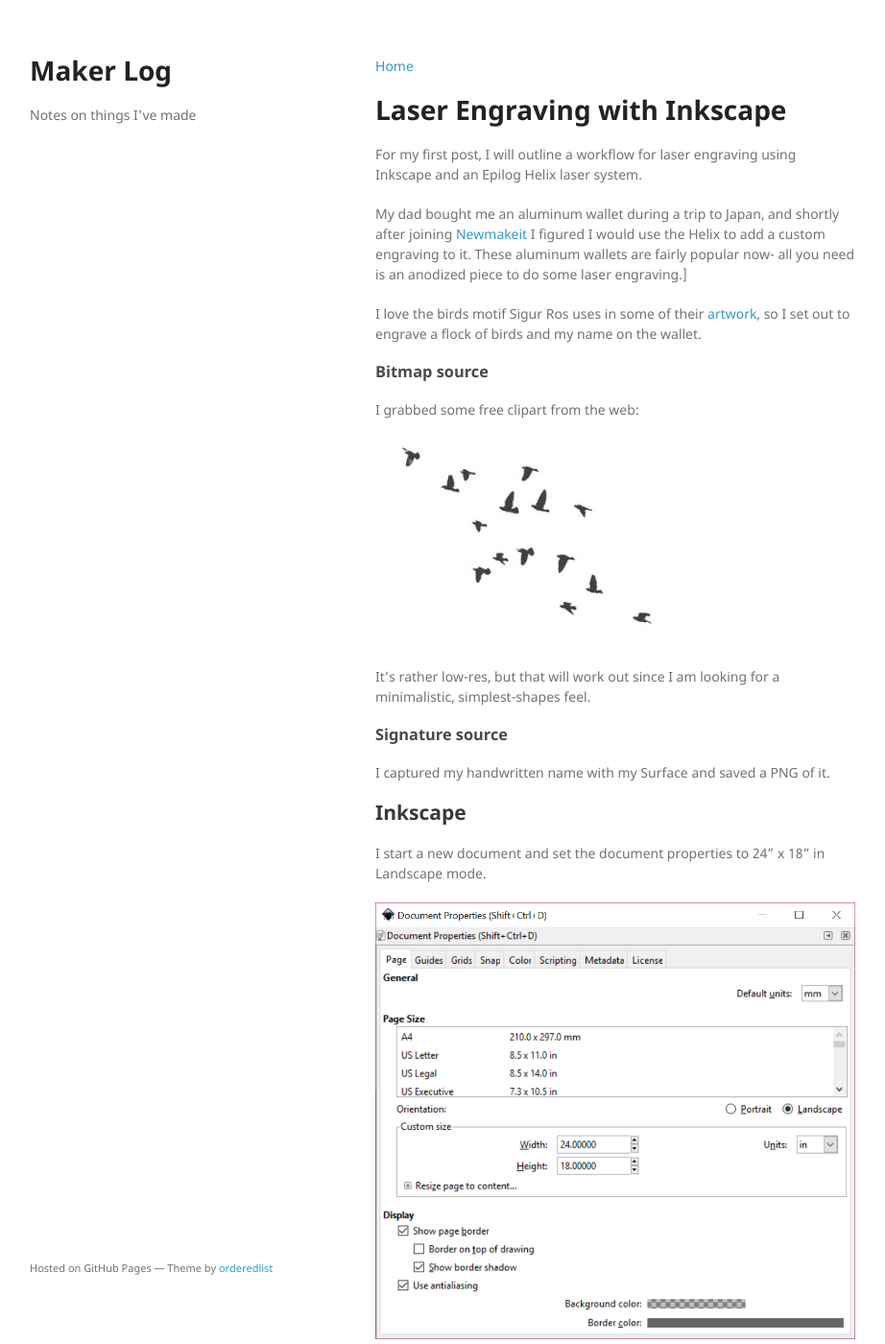
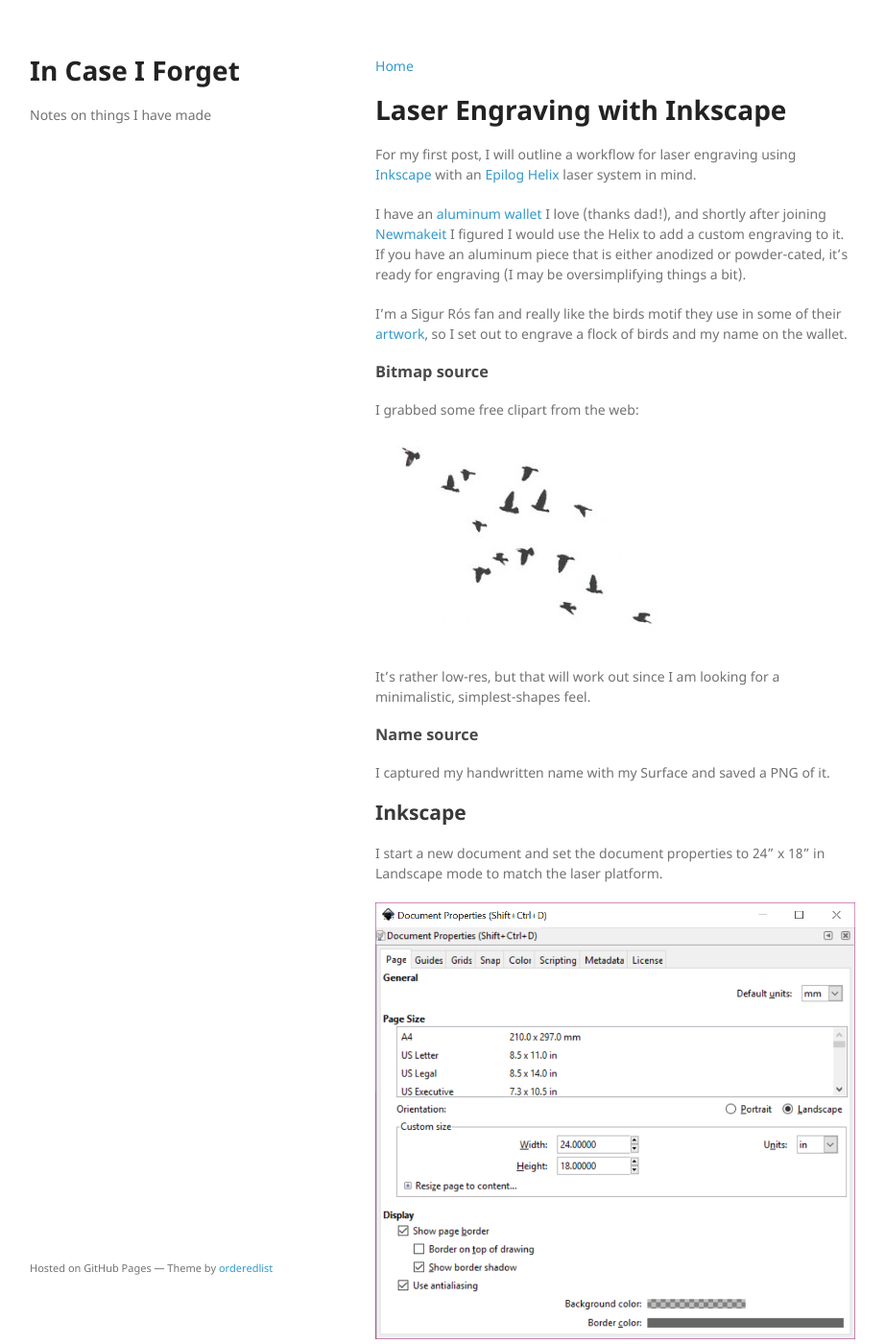
Before and after one commit to dasanchez/dasanchez.github.io, a Jekyll site: the page built from posts/01_LE_Inkscape.md, in a window 1280 px wide and 1400 px high. Shown: the whole window at 96% size, without its empty margins (179-1101 px from the left). Built offline with Jekyll 4.4.1, drawn with Linux system fonts in a browser that asks for light colours; some of the changed text lies outside the part shown.

Commit message:
Updated 1st post, About page

```diff
--- a/_config.yml
+++ b/_config.yml
@@ -1,5 +1,5 @@
-title: Maker Log
-description: Notes on things I've made
+title: In Case I Forget
+description: Notes on things I have made
 #show_downloads: true
 google_analytics:
 theme:
--- a/posts/01_LE_Inkscape.md
+++ b/posts/01_LE_Inkscape.md
@@ -5,11 +5,11 @@ layout: default
 
 # Laser Engraving with Inkscape
 
-For my first post, I will outline a workflow for laser engraving using Inkscape and an Epilog Helix laser system.
+For my first post, I will outline a workflow for laser engraving using [Inkscape](https://inkscape.org) with an [Epilog Helix](https://www.epiloglaser.ca/products/legend-laser-series.htm) laser system in mind.
 
-My dad bought me an aluminum wallet during a trip to Japan, and shortly after joining [Newmakeit](http://www.newmakeit.com) I figured I would use the Helix to add a custom engraving to it. These aluminum wallets are fairly popular now- all you need is an anodized piece to do some laser engraving.]
+I have an [aluminum wallet](https://www.ogondesigns.com/en/) I love (thanks dad!), and shortly after joining [Newmakeit](http://www.newmakeit.com) I figured I would use the Helix to add a custom engraving to it. If you have an aluminum piece that is either anodized or powder-cated, it's ready for engraving (I may be oversimplifying things a bit).
 
-I love the birds motif Sigur Ros uses in some of their [artwork](https://s-media-cache-ak0.pinimg.com/originals/62/b5/76/62b57607d1e6bd04354403149f46df0e.jpg), so I set out to engrave a flock of birds and my name on the wallet.
+I'm a Sigur Rós fan and really like the birds motif they use in some of their [artwork](https://s-media-cache-ak0.pinimg.com/originals/62/b5/76/62b57607d1e6bd04354403149f46df0e.jpg), so I set out to engrave a flock of birds and my name on the wallet.
 
 ### Bitmap source
 I grabbed some free clipart from the web:
@@ -18,15 +18,15 @@ I grabbed some free clipart from the web:
 
 It's rather low-res, but that will work out since I am looking for a minimalistic, simplest-shapes feel.
 
-### Signature source
+### Name source
 I captured my handwritten name with my Surface and saved a PNG of it.
 
 ## Inkscape
-I start a new document and set the document properties to 24" x 18" in Landscape mode.
+I start a new document and set the document properties to 24" x 18" in Landscape mode to match the laser platform.
 
 ![Document Properties](/assets/img/01/01_DocProps.PNG)
 
-Then I need to set my usable area. My wallet measures 108mm x 73mm, so I create a layer called _Usable area_ and draw a rectangle at the top right corner with those dimensions. I also add a "keep out" area to represent the wallet logo in the corner.
+Then I need to set the usable area. My wallet measures 108mm x 73mm, so I create a layer called _Usable area_ and draw a rectangle at the top right corner with those dimensions. I also add a "keep out" area that represents the wallet logo in the corner.
 
 ![Usable area](/assets/img/01/02_Usable area.PNG)
 
@@ -40,10 +40,10 @@ I select _Path->Trace Bitmap_, and use Brightness cutoff in the single scan sect
 
 I can now move this trace to an _Engraving_ layer.
 
-![Signature](/assets/img/01/05_Trace.PNG)
+![Name](/assets/img/01/05_Trace.PNG)
 
 
-I follow the same steps above to bring in and trace the signature.
+I follow the same steps above to bring in and trace the handwritten name.
 
 ![Full engraving](/assets/img/01/06_Engraving.PNG)
 
```
Also changed, not shown: other parts of posts/01_LE_Inkscape.md (+4 -0 lines), about.md (+1 -0 lines).
